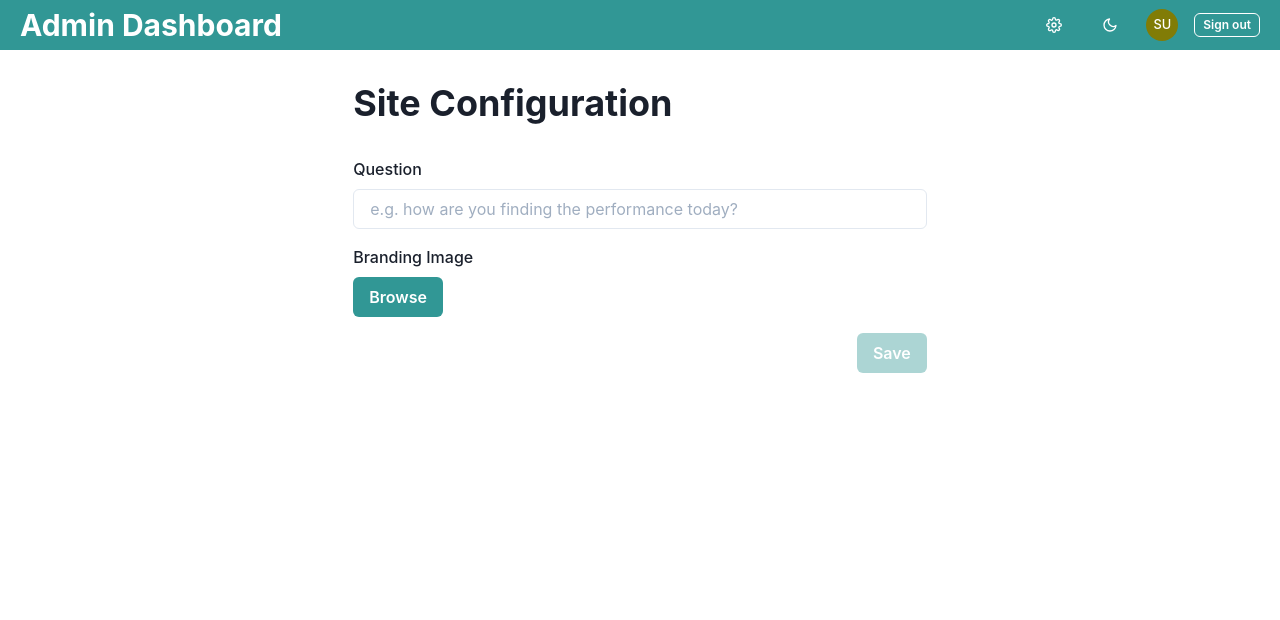
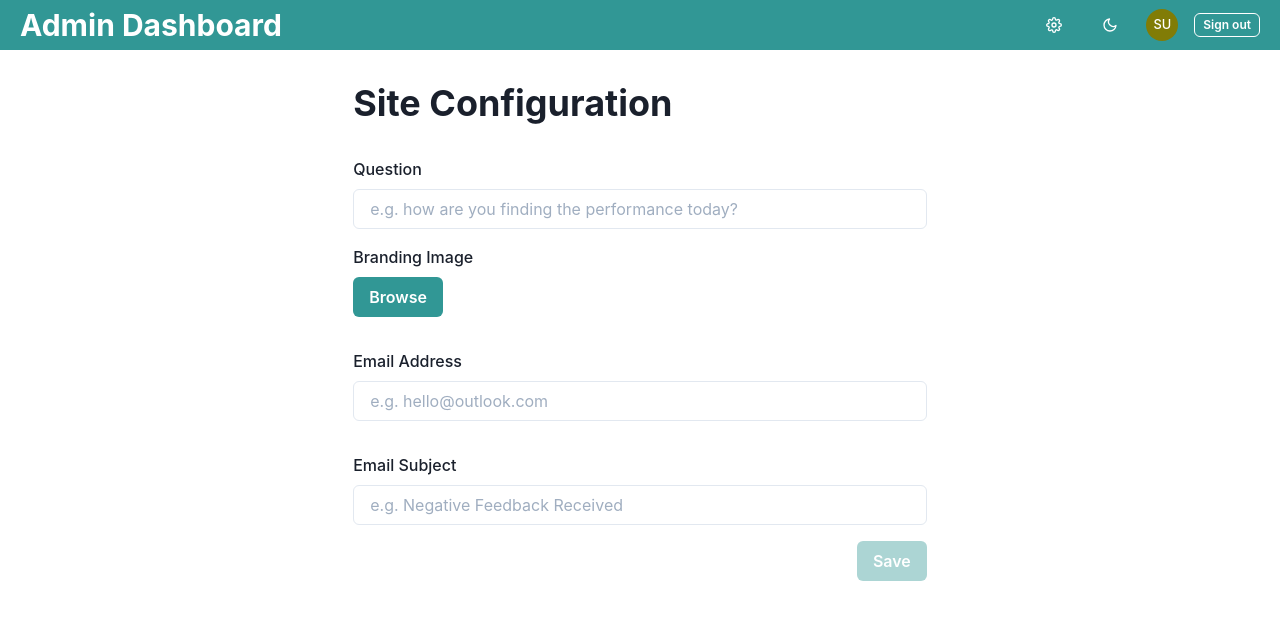
Before and after one commit to djaustin/question-master, a Next.js app: page /dashboard/config in a window 1280 px wide. Shown: the top 620 px of the page. Built offline with nearby package versions, Linux system fonts and the light colour scheme; no server answers; the database is empty; sample sign-in values are in the browser's storage.

Commit message:
feat: Add config for email

```diff
--- a/src/controllers/feedback.ts
+++ b/src/controllers/feedback.ts
@@ -27,6 +27,7 @@ export async function handleCreateFeedback(
       ...data,
     },
   });
+  console.log("REQ BODY", req.body);
   await processMailSend(req.body);
 
   res.json(createdFeedback);
--- a/src/pages/dashboard/config.tsx
+++ b/src/pages/dashboard/config.tsx
@@ -16,6 +16,8 @@ import prisma from "../../integrations/db";
 type ConfigInputs = {
   question: string;
   images: FileList;
+  emailAddress: string;
+  emailSubject: string;
 };
 
 type ConfigProps = {
@@ -106,6 +108,20 @@ const Config: React.FC<ConfigProps> = ({ question, brandingUrl }) => {
               <CloseButton onClick={clearImage} hidden={!selectedImage} />
             </Stack>
           </FormControl>
+          <FormControl mt="8">
+            <FormLabel>Email Address</FormLabel>
+            <Input
+              {...register("emailAddress")}
+              placeholder="e.g. hello@outlook.com"
+            />
+          </FormControl>
+          <FormControl mt="8">
+            <FormLabel>Email Subject</FormLabel>
+            <Input
+              {...register("emailSubject")}
+              placeholder="e.g. Negative Feedback Received"
+            />
+          </FormControl>
 
           <Flex width="100%" justifyContent="flex-end">
             <Button
@@ -129,11 +145,15 @@ export const getServerSideProps: GetServerSideProps<ConfigProps> = requireLogin(
     const config = await prisma.config.findMany();
     const question = config.find((item) => item.key === "question");
     const brandingUrl = config.find((item) => item.key === "brandingUrl");
+    const emailAddress = config.find((item) => item.key === "emailAddress");
+    const emailSubject = config.find((item) => item.key === "emailSubject");
 
     return {
       props: {
         question: question?.value ?? null,
         brandingUrl: brandingUrl?.value ?? null,
+        emailAddress: emailAddress?.value ?? null,
+        emailSubject: emailSubject?.value ?? null,
       },
     };
   }
@@ -151,7 +171,7 @@ const uploadFile = async (file: File) => {
 };
 
 const submitConfig = async (data: ConfigInputs, imageName: string) => {
-  const payload = [{ key: "question", value: data.question }];
+  const payload = [{ key: "question", value: data.question }, { key: "emailAddress", value: data.emailAddress }, { key: "emailSubject", value: data.emailSubject }];
   if (imageName)
     payload.push({ key: "brandingUrl", value: `/api/images/${imageName}` });
   const res = await fetch("/api/config", {
--- a/src/pages/index.tsx
+++ b/src/pages/index.tsx
@@ -187,7 +187,7 @@ export const getServerSideProps: GetServerSideProps<IndexProps> = async () => {
     props: {
       question: question?.value ?? null,
       brandingUrl: brandingUrl?.value ?? null,
-      ipLookupUrl: process.env.IP_LOOKUP_URL,
+      ipLookupUrl: process.env.IP_LOOKUP_URL ?? null,
     },
   };
 };
--- a/src/services/mail.ts
+++ b/src/services/mail.ts
@@ -1,6 +1,7 @@
 import { Prisma } from "@prisma/client";
 import { promisify } from "util";
 import { redisClient } from "../integrations/redis";
+import prisma from "../integrations/db";
 
 const lpush = promisify(redisClient.lpush).bind(redisClient);
 
@@ -16,16 +17,17 @@ export const createMailTask = async (payload: MailPayload) => {
 };
 
 export async function processMailSend(data: Prisma.FeedbackCreateInput) {
-  const subject = process.env.MAIL_SUBJECT || "User feedback received";
   const message = `<p>Feedback has been received:</p>
     <ul>
       <li>Score:&nbsp;<strong>${data.score}</strong></li>
       <li>Comment:&nbsp;<strong>${data.comment ?? ""}</strong></li>
       <li>Username:&nbsp;<strong>${data.username ?? ""}</strong></li>
     </ul>`;
-  const recipients = process.env.MAIL_RECIPIENTS?.split(",");
   if (data.score <= 1 || data.username) {
     try {
+      const data = await prisma.config.findMany();
+      const recipients = [data.find((config) => config.key === "emailAddress").value] || process.env.MAIL_RECIPIENTS?.split(",");
+      const subject = data.find((config) => config.key === "emailSubject").value || process.env.MAIL_SUBJECT || "User feedback received";
       await createMailTask({ subject, message, recipients });
     } catch (err) {
       console.log("Unable to process mail send", err);
```
Also changed, not shown: 1 other file (tests, documents, lock files or other folders).
